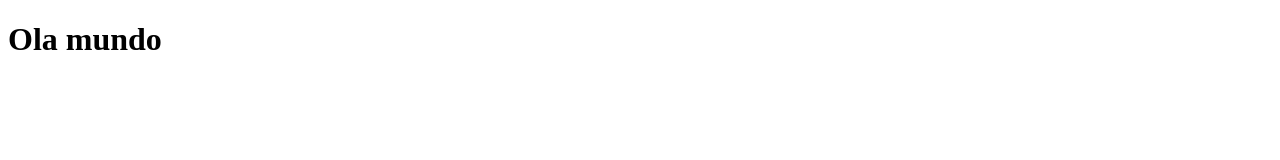
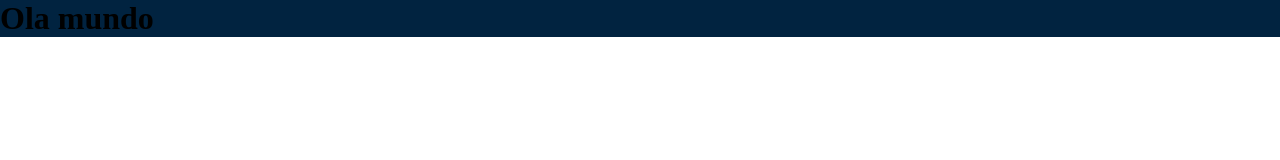
Before and after one commit to dev-pedro7/projeto-agrinho, a plain HTML site: page index.html in a window 1280 px wide. Drawn offline with Linux system fonts and the light colour scheme.

Commit message:
Add files via upload

```diff
--- a/index.html
+++ b/index.html
@@ -4,8 +4,23 @@
     <meta charset="UTF-8">
     <meta name="viewport" content="width=device-width, initial-scale=1.0">
     <title>Document</title>
+    <link rel="stylesheet" href="style.css">
 </head>
 <body>
-    <h1>Ola mundo</h1>
+
+    <header>
+        <h1>Ola mundo</h1>
+    </header>
+    <main>
+        <article>
+
+        </article>
+        <section>
+
+        </section>
+        <footer>
+
+        </footer>
+    </main>
 </body>
 </html>
--- /dev/null
+++ b/style.css
@@ -0,0 +1,18 @@
+@charset "UTF-8";
+:root{
+    --azul:#012340;
+    --verdedark:#025939;
+    --verde:#027333;
+    --verdec:#03A63C;
+    --verdelight:#04D939;
+
+}
+*{
+    margin: 0px;
+    padding: 0px;
+}
+
+
+header{
+    background-color: var(--azul);
+}
```
